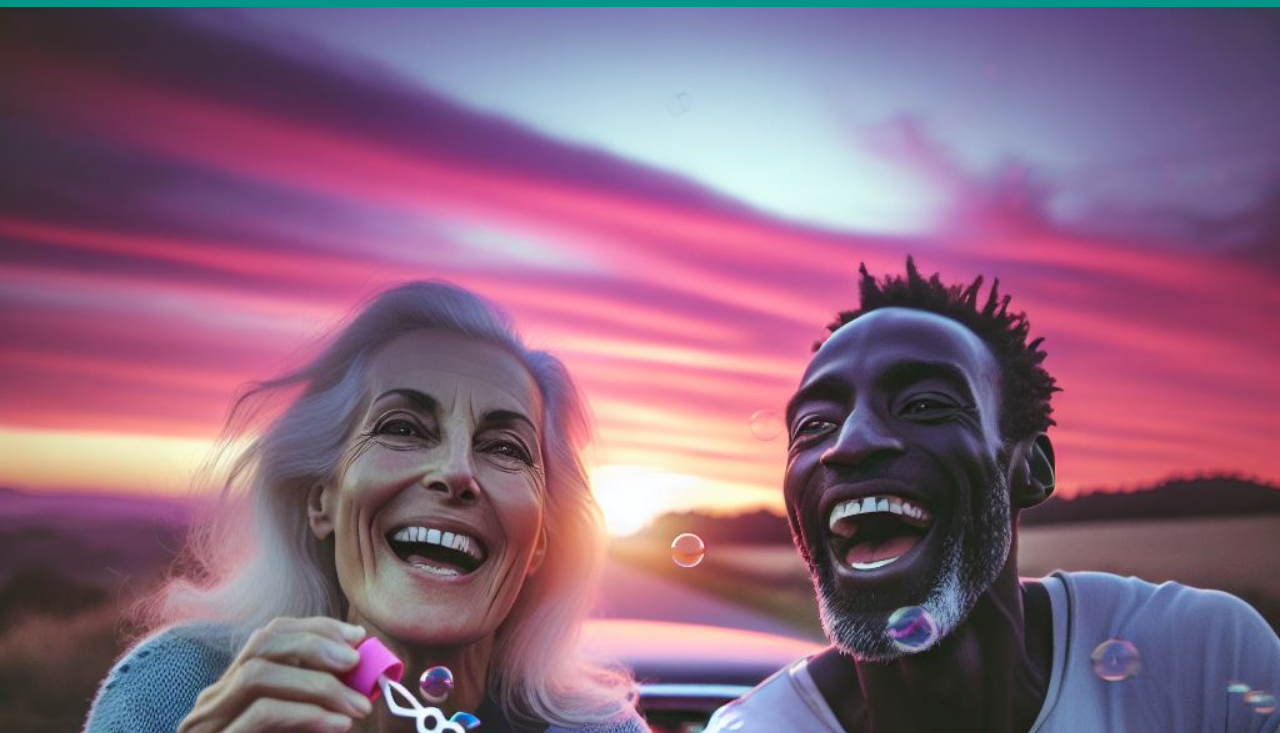
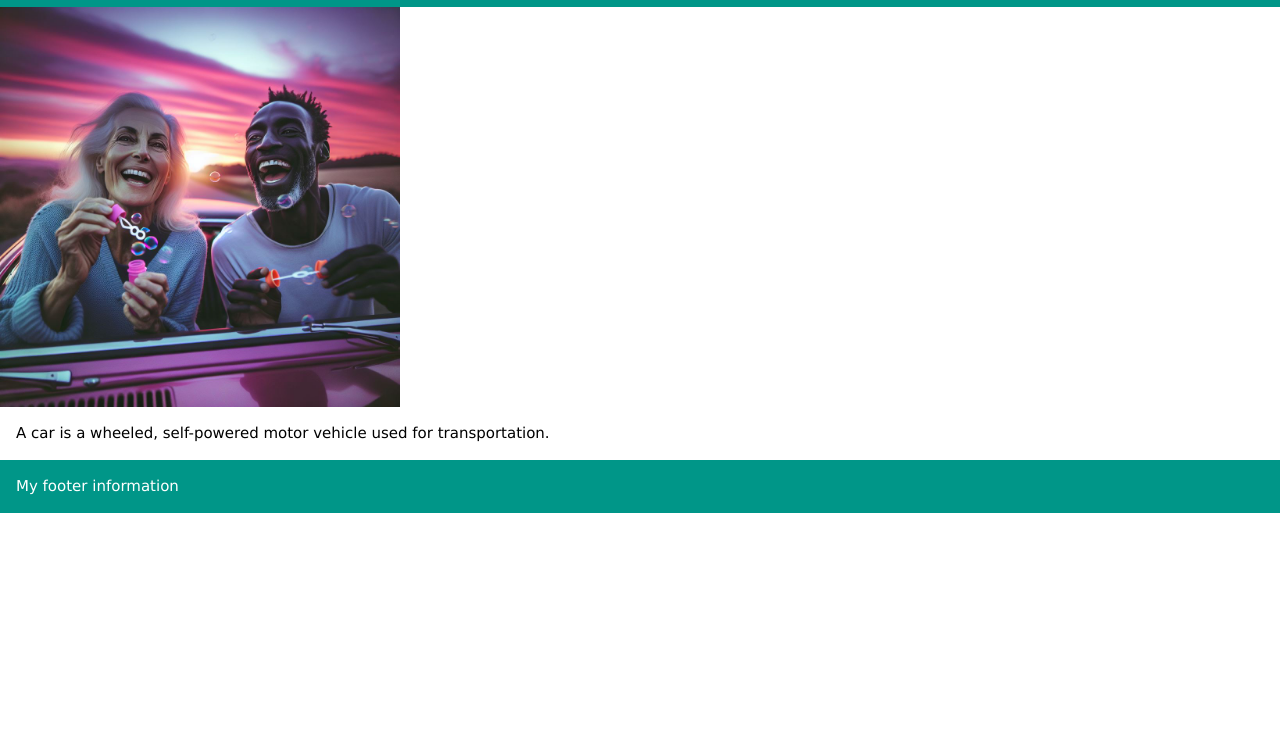
Before and after one commit to solsikke74/w3, a plain HTML site: page index.html in a window 1280 px wide. Shown: the part 67-800 px from the top of the page. Drawn offline with nearby package versions, Linux system fonts and the light colour scheme.

Commit message:
Update index.html

```diff
--- a/index.html
+++ b/index.html
@@ -9,7 +9,7 @@
   <h1>My Car</h1>
 </div>
 
-<img src="friendship.png" alt="To gode venner som sitter i en bil og smiler til hverandre" style="width:100%">
+<img src="friendship.png" alt="To gode venner som sitter i en bil og smiler til hverandre" style="width:100%;max-width:400px">
 
 <div class="w3-container">
   <p>A car is a wheeled, self-powered motor vehicle used for transportation.</p>
```
